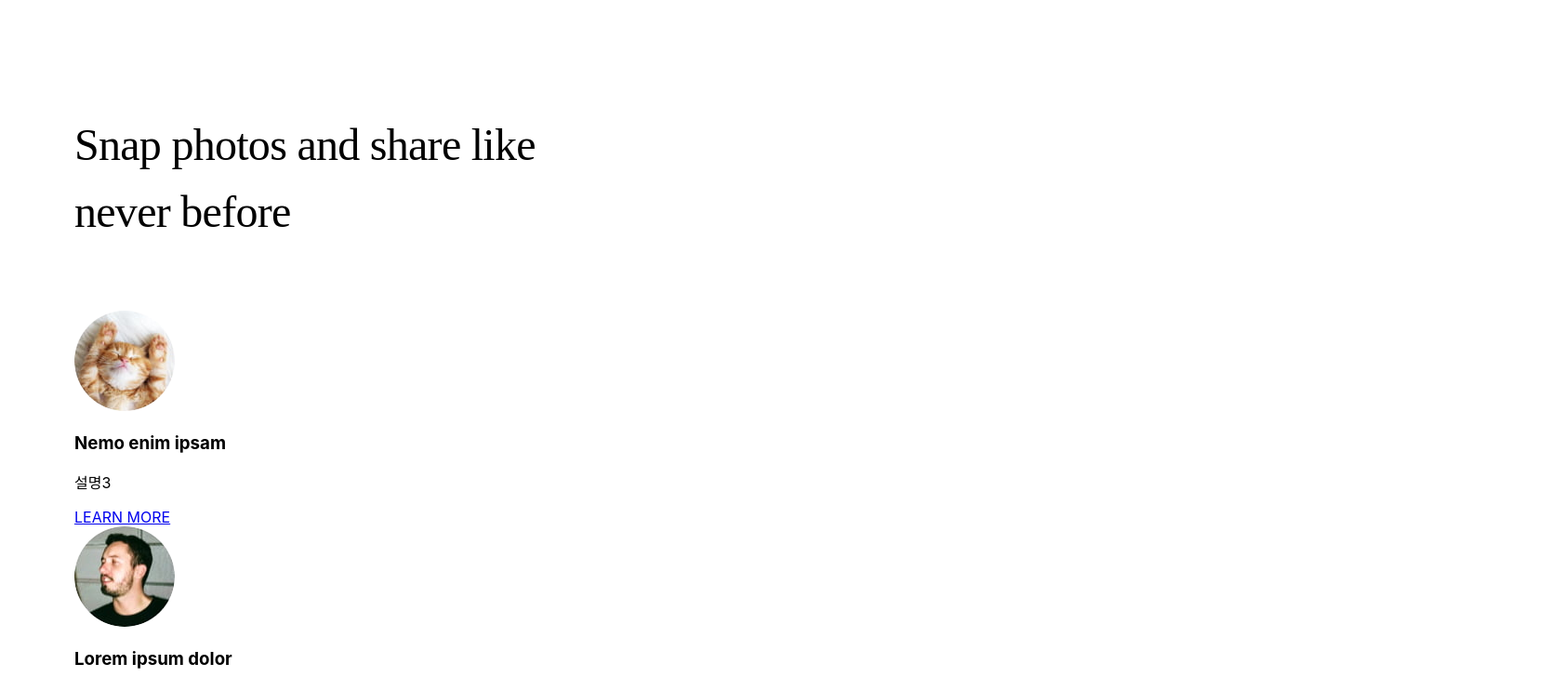
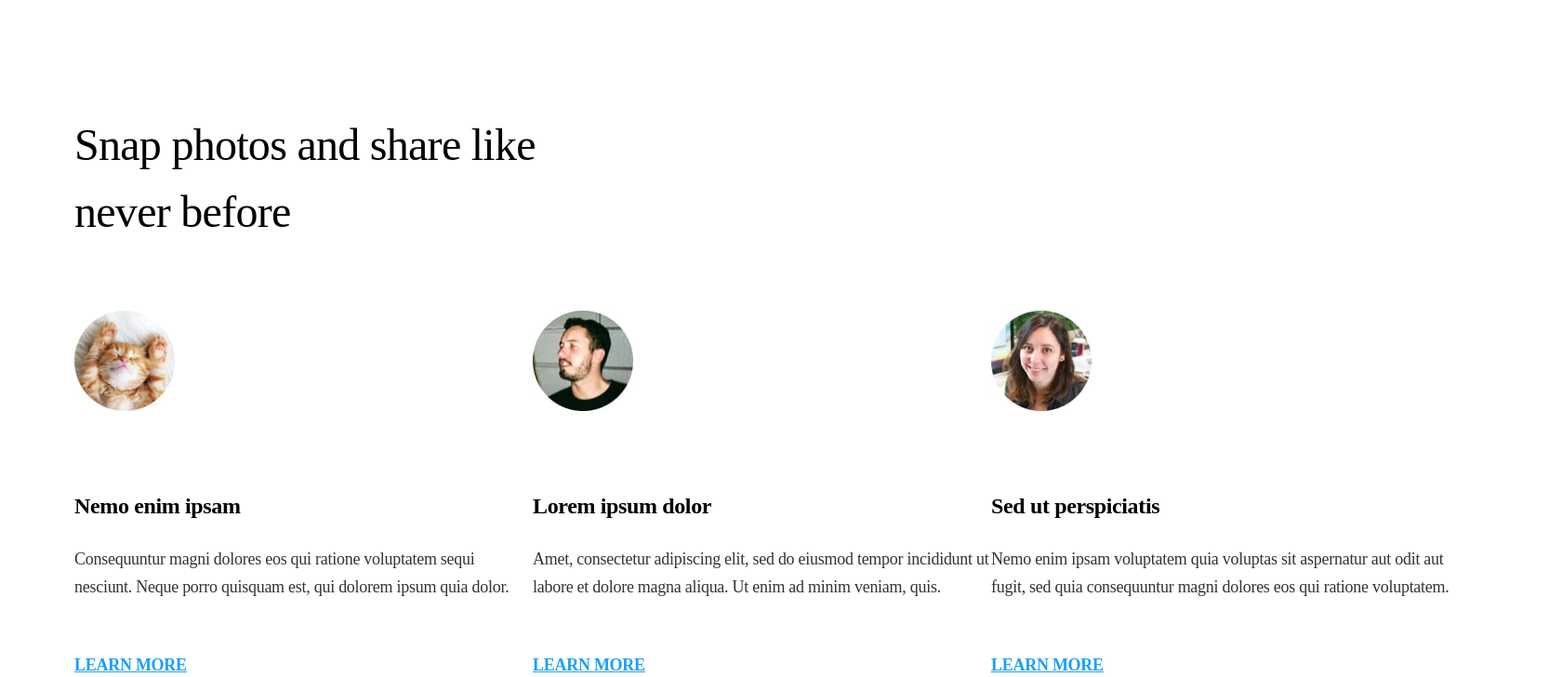
Before and after one commit to yeon-jae/dfluid_web, a React (Create React App) app in the folder dfluid-website/: page / in a window 1280 px wide. Shown: the top 728 px of the page at 93% size, 1680 px wide, since content can reach past the window. Built offline with nearby package versions, Linux system fonts and the light colour scheme.

Commit message:
style: 1st section 스타일

```diff
--- a/dfluid-website/src/App.css
+++ b/dfluid-website/src/App.css
@@ -1,38 +1,7 @@
-.App {
-  text-align: center;
+.Screen {
+  width: 1680px;
+  height: 2400px;
+  flex-grow: 0;
+  padding: 0 0 80px;
+  background-color: #fff;
 }
-
-.App-logo {
-  height: 40vmin;
-  pointer-events: none;
-}
-
-@media (prefers-reduced-motion: no-preference) {
-  .App-logo {
-    animation: App-logo-spin infinite 20s linear;
-  }
-}
-
-.App-header {
-  background-color: #282c34;
-  min-height: 100vh;
-  display: flex;
-  flex-direction: column;
-  align-items: center;
-  justify-content: center;
-  font-size: calc(10px + 2vmin);
-  color: white;
-}
-
-.App-link {
-  color: #61dafb;
-}
-
-@keyframes App-logo-spin {
-  from {
-    transform: rotate(0deg);
-  }
-  to {
-    transform: rotate(360deg);
-  }
-}
--- a/dfluid-website/src/App.js
+++ b/dfluid-website/src/App.js
@@ -3,7 +3,7 @@ import ProfileCardSection from './components/ProfileCardSection';
 
 function App() {
   return (
-  <div>
+  <div className="Screen">
       <ProfileCardSection/>
   </div>
   );
--- a/dfluid-website/src/components/ProfileCard.jsx
+++ b/dfluid-website/src/components/ProfileCard.jsx
@@ -3,7 +3,7 @@ function ProfileCard({ profile }) {
     return (
       <div className="profile-card">
         <img src={profile.img} alt={profile.name} />
-        <h3>{profile.name}</h3>
+        <h4>{profile.name}</h4>
         <p>{profile.desc}</p>
         <a href="#">LEARN MORE</a>
       </div>
--- a/dfluid-website/src/components/ProfileCardSection.jsx
+++ b/dfluid-website/src/components/ProfileCardSection.jsx
@@ -5,9 +5,11 @@ import "../styles/ProfileCardSection.css";
 
 
 const profiles = [
-    { id: 1, name: "Sed ut perspiciatis", img: require("../assets/profile1.jpg"), desc: "설명1" },
-    { id: 2, name: "Lorem ipsum dolor", img: require("../assets/profile2.jpg"), desc: "설명2" },
-    { id: 3, name: "Nemo enim ipsam", img: require("../assets/profile3.jpg"), desc: "설명3" }
+    { id: 1, name: "Sed ut perspiciatis", img: require("../assets/profile1.jpg"),
+       desc: "Nemo enim ipsam voluptatem quia voluptas sit aspernatur aut odit aut fugit, sed quia consequuntur magni dolores eos qui ratione voluptatem." },
+    { id: 2, name: "Lorem ipsum dolor", img: require("../assets/profile2.jpg"),
+      desc: "Amet, consectetur adipiscing elit, sed do eiusmod tempor incididunt ut labore et dolore magna aliqua. Ut enim ad minim veniam, quis." },
+    { id: 3, name: "Nemo enim ipsam", img: require("../assets/profile3.jpg"), desc: "Consequuntur magni dolores eos qui ratione voluptatem sequi nesciunt. Neque porro quisquam est, qui dolorem ipsum quia dolor." }
   ];
 
 
--- a/dfluid-website/src/styles/ProfileCard.css
+++ b/dfluid-website/src/styles/ProfileCard.css
@@ -1,10 +1,66 @@
-/* 첫번째 섹션 개별 카드  */
+/* 프로필 섹션 부분  */
+.profile-card{
+    width: 493px;
+    height: 352px;
+    flex-grow: 0;
+}
 
-
+/*프로필 카드- 이미지 */
 .profile-card img{
     width: 108px;
     height: 108px;
-    border-radius: 50%;
-    object-fit: cover;
-    margin-bottom: 40x;
+    margin: 0 385px 40px 0;
+    object-fit: contain;
 }
+
+/*프로필 카드- 제목 */
+.profile-card h4{
+    width: 493px;
+    height: 36px;
+    flex-grow: 0;
+    margin: 40px 0 24px;
+    font-family: Montserrat;
+    font-size: 24px;
+    font-weight: bold;
+    font-stretch: normal;
+    font-style: normal;
+    line-height: 1.5;
+    letter-spacing: -0.36px;
+    text-align: left;
+    color: #000;
+}
+
+
+/*프로필 카드- 내용 */
+.profile-card p{
+    width: 493px;
+    height: 90px;
+    flex-grow: 0;
+    margin: 24px 0;
+    font-family: Montserrat;
+    font-size: 18px;
+    font-weight: normal;
+    font-stretch: normal;
+    font-style: normal;
+    line-height: 1.67;
+    letter-spacing: -0.27px;
+    text-align: left;
+    color: rgba(0, 0, 0, 0.8);
+}
+
+/*프로필 카드- href*/
+.profile-card a{
+    width: 493px;
+  height: 30px;
+  flex-grow: 0;
+  margin: 24px 0 0;
+  font-family: Exo2;
+  font-size: 18px;
+  font-weight: bold;
+  font-stretch: normal;
+  font-style: normal;
+  line-height: 1.67;
+  letter-spacing: -0.27px;
+  text-align: left;
+  color: #18a0fb;
+}
--- a/dfluid-website/src/styles/ProfileCardSection.css
+++ b/dfluid-website/src/styles/ProfileCardSection.css
@@ -1,10 +1,11 @@
 .header-section{
-    margin-top: 120px;
-    margin-left:80px;
+    margin-left: 80px;
+    margin-right: 80px;
 }
 .header-text{
+    margin-top: 120px;
+    margin-bottom:70px;
     white-space: pre-wrap;
-    margin-bottom:70px;
     font-family: 'Exo 2';
     font-style: normal;
     font-weight: 400;
@@ -14,3 +15,8 @@
     letter-spacing: -0.015em;
     color: #000000;
 }
+.profile-container{
+    display: flex;
+    /* width: 493px;
+    height:352px; */
+}
```
